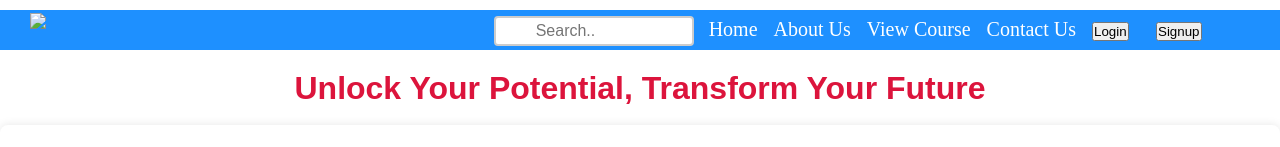
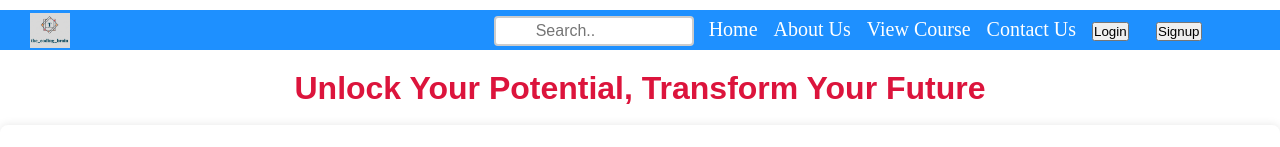
Before and after one commit to hariom24-code/The-Coding-Brain, a plain HTML site: page aboutus.html in a window 1280 px wide. Shown: the top 147 px of the page. Drawn offline with Linux system fonts and the light colour scheme.

Commit message:
Update aboutus.html

```diff
--- a/aboutus.html
+++ b/aboutus.html
@@ -186,11 +186,11 @@ a:hover{
 
 </style>
 
-<link rel="icon" type="images" href="images/Create_a_Logo_Online___Free_Logo_Maker___Generator___TURBOLOGO_-_Google_Chrome_13-03-2024_00_53_19-transformed.png" >
+<link rel="icon" type="images" href="Create_a_Logo_Online___Free_Logo_Maker___Generator___TURBOLOGO_-_Google_Chrome_13-03-2024_00_53_19-transformed.png" >
 </head>
 <body >
     <nav>
-        <label ><img src="images/Create_a_Logo_Online___Free_Logo_Maker___Generator___TURBOLOGO_-_Google_Chrome_13-03-2024_00_53_19-transformed.png" height="35"></label>
+        <label ><img src="Create_a_Logo_Online___Free_Logo_Maker___Generator___TURBOLOGO_-_Google_Chrome_13-03-2024_00_53_19-transformed.png" height="35"></label>
         <ul>
         <li><input type="text" name="search" placeholder="Search.."></li>
         <li><a  class="active" href="index.html">Home</a></li>
```
